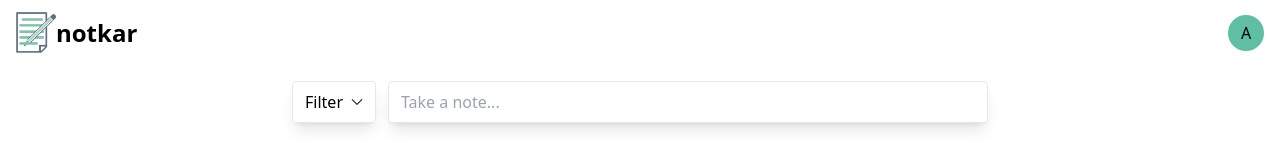
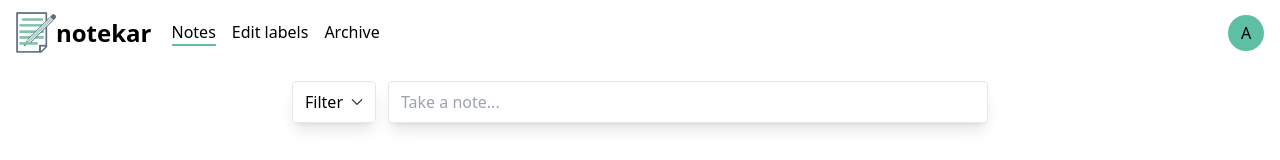
Before and after one commit to anishpawaskar/Notekar, a React (Vite) app: page / in a window 1280 px wide. Shown: the top 160 px of the page. Built offline with nearby package versions, Linux system fonts and the light colour scheme; no server answers.

Commit message:
Refactor navbar component

```diff
--- /dev/null
+++ b/src/components/Navbar/NavbarConstants.js
@@ -0,0 +1,16 @@
+export const NAV_LINKS = [
+  {
+    id: '1',
+    name: 'Notes',
+    to: '/',
+  },
+  {
+    id: '2',
+    name: 'Edit labels',
+  },
+  {
+    id: '3',
+    name: 'Archive',
+    to: '/?archive=true',
+  },
+];
--- a/src/components/Navbar/Presentation.jsx
+++ b/src/components/Navbar/Presentation.jsx
@@ -1,11 +1,46 @@
 import notkarLogo from './assets/logo-main.png';
+import hamburgerIcon from './assets/hamburger-icon.png';
+import { NavItems } from './components/NavItems';
+import { MobileNavbar } from './components/MobileNavbar';
 
-export const NavbarPresentation = () => {
+export const NavbarPresentation = ({
+  navlinks,
+  activeLink,
+  isMobileNavbarVisible,
+  handleEditLabel,
+  handleNavlink,
+}) => {
   return (
     <nav className="flex px-4 py-3 justify-between items-center">
-      <div className="flex items-center">
-        <img className="w-10" src={notkarLogo} alt="notkar-logo" />
-        <h1 className="font-semibold text-2xl">notkar</h1>
+      <div className="flex gap-5 items-center max-[639px]:hidden">
+        <div className="flex items-center">
+          <img className="w-10" src={notkarLogo} alt="notkar-logo" />
+          <h1 className="font-semibold text-2xl">notekar</h1>
+        </div>
+        <ul className="flex gap-4">
+          {navlinks.map((navlink) => {
+            return (
+              <NavItems
+                key={navlink.id}
+                navlink={navlink}
+                activeLink={activeLink}
+              />
+            );
+          })}
+        </ul>
+      </div>
+      {isMobileNavbarVisible && (
+        <MobileNavbar
+          navlinks={navlinks}
+          handleEditLabel={handleEditLabel}
+          handleNavlink={handleNavlink}
+          activeLink={activeLink}
+        />
+      )}
+      <div className="mt-0 sm:hidden">
+        <button onClick={handleNavlink}>
+          <img src={hamburgerIcon} alt="menu" />
+        </button>
       </div>
       <div className="">
         <button className="h-9 w-9 rounded-full bg-[--primary-color]">A</button>
--- /dev/null
+++ b/src/components/Navbar/components/NavItems.jsx
@@ -0,0 +1,16 @@
+import { Link } from 'react-router-dom';
+
+export const NavItems = ({ navlink, activeLink }) => {
+  return navlink.name === 'Edit labels' ? (
+    <li className="font-medium hover:border-b-2 hover:border-b-[--primary-color]">
+      <button>{navlink.name}</button>
+    </li>
+  ) : (
+    <Link
+      className={`${activeLink === navlink.name && 'border-b-[--primary-color] border-b-2'} hover:border-b-2 hover:border-b-[--primary-color]`}
+      to={navlink?.to}
+    >
+      <li className="font-medium">{navlink.name}</li>
+    </Link>
+  );
+};
--- a/src/components/Navbar/index.jsx
+++ b/src/components/Navbar/index.jsx
@@ -1,5 +1,27 @@
+import { NAV_LINKS } from './NavbarConstants';
 import { NavbarPresentation } from './Presentation';
+import { useGetActiveLink } from '../../hooks/useGetActiveLink';
+import { useState } from 'react';
 
 export const Navbar = () => {
-  return <NavbarPresentation />;
+  const [activeLink] = useGetActiveLink();
+  const [isMobileNavbarVisible, setIsMobileNavbarVisible] = useState(false);
+
+  const handleEditLabel = () => {
+    setIsMobileNavbarVisible((prevState) => !prevState);
+  };
+
+  const handleNavlink = () => {
+    setIsMobileNavbarVisible((prevState) => !prevState);
+  };
+
+  return (
+    <NavbarPresentation
+      navlinks={NAV_LINKS}
+      activeLink={activeLink}
+      isMobileNavbarVisible={isMobileNavbarVisible}
+      handleEditLabel={handleEditLabel}
+      handleNavlink={handleNavlink}
+    />
+  );
 };
```
Also changed, not shown: src/components/Navbar/assets/cancel-icon.png (added), src/components/Navbar/assets/hamburger-icon.png (added).
